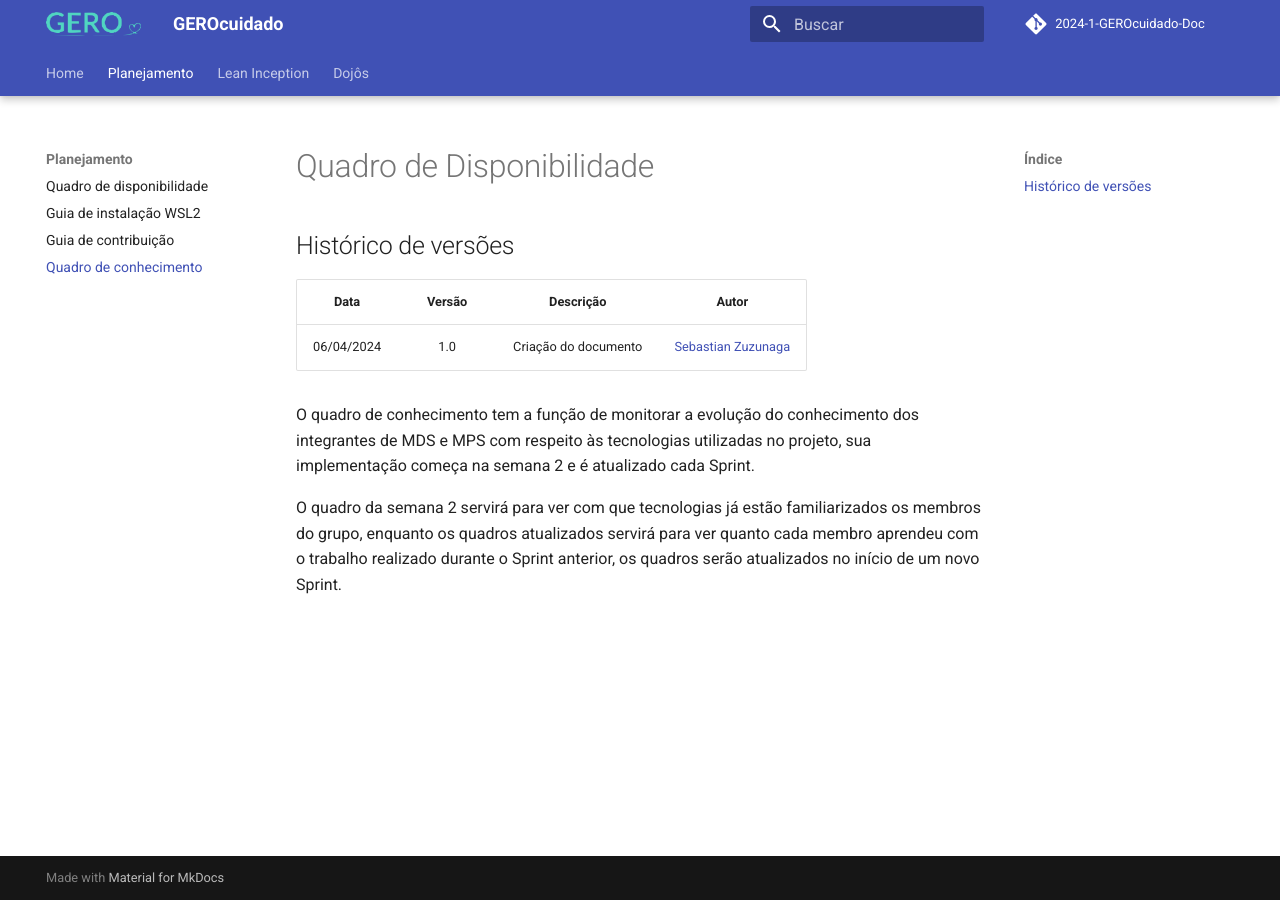
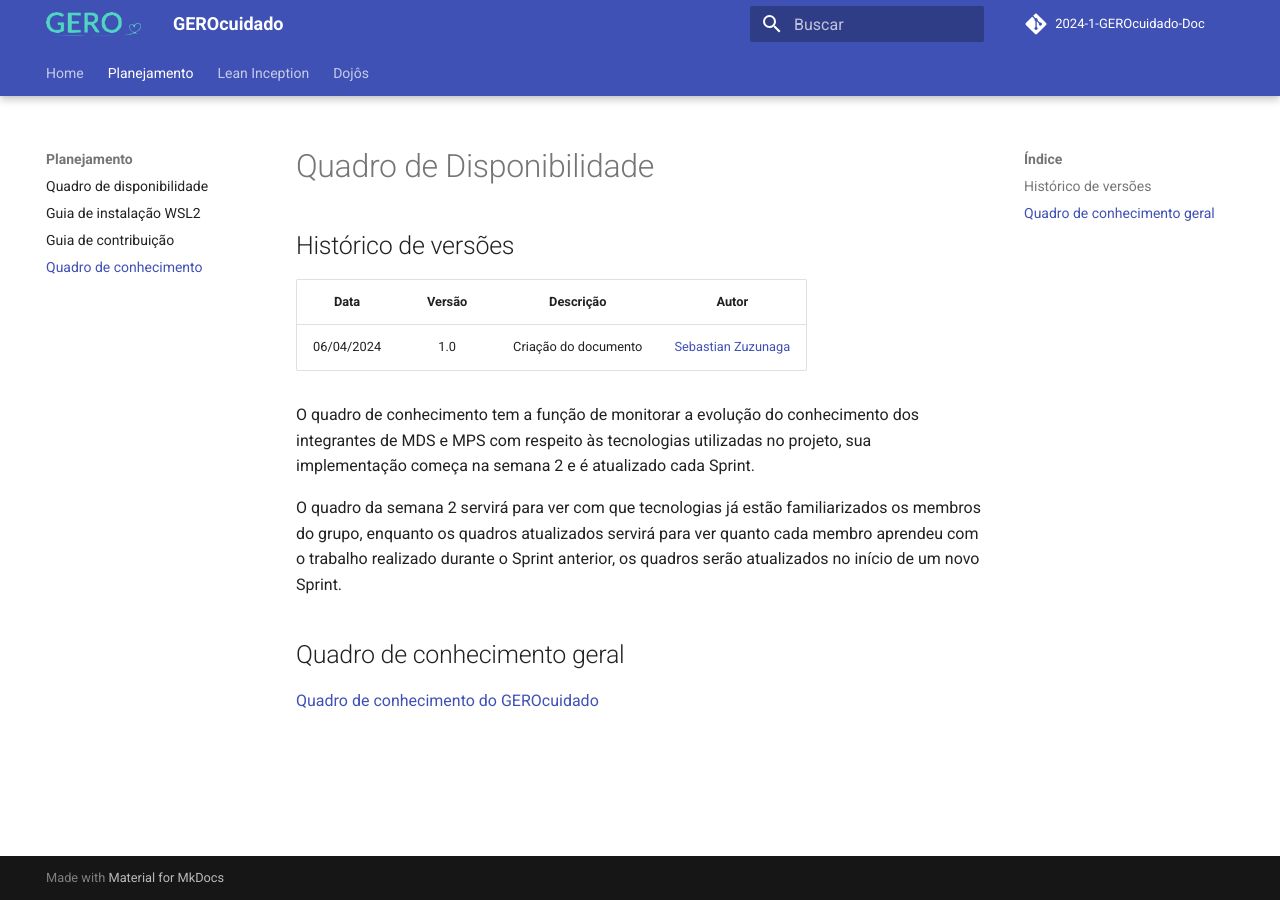
Before and after one commit to fga-eps-mds/2024-1-GEROcuidado-Doc, an MkDocs documentation site: the page built from docs/planejamento/quadro_de_conhecimentos.md, in a window 1280 px wide. Built offline with MkDocs 1.6.1 and Material for MkDocs 9.7.7, drawn with Linux system fonts in a browser that asks for light colours; comment, search, counter and statistics services are not loaded.

Commit message:
docs: add general knowledge table

```diff
--- a/docs/planejamento/quadro_de_conhecimentos.md
+++ b/docs/planejamento/quadro_de_conhecimentos.md
@@ -9,3 +9,6 @@
 O quadro de conhecimento tem a função de monitorar a evolução do conhecimento dos integrantes de MDS e MPS com respeito às tecnologias utilizadas no projeto, sua implementação começa na semana 2 e é atualizado cada Sprint.
 
 O quadro da semana 2 servirá para ver com que tecnologias já estão familiarizados os membros do grupo, enquanto os quadros atualizados servirá para ver quanto cada membro aprendeu com o trabalho realizado durante o Sprint anterior, os quadros serão atualizados no início de um novo Sprint.
+
+## Quadro de conhecimento geral
+[Quadro de conhecimento do GEROcuidado](https://docs.google.com/spreadsheets/d/1kMXA2-AnbGmW9cHn5BuRvYgftUQBVeB3J6M1IS4noyk/edit#gid=1997641710)
```
